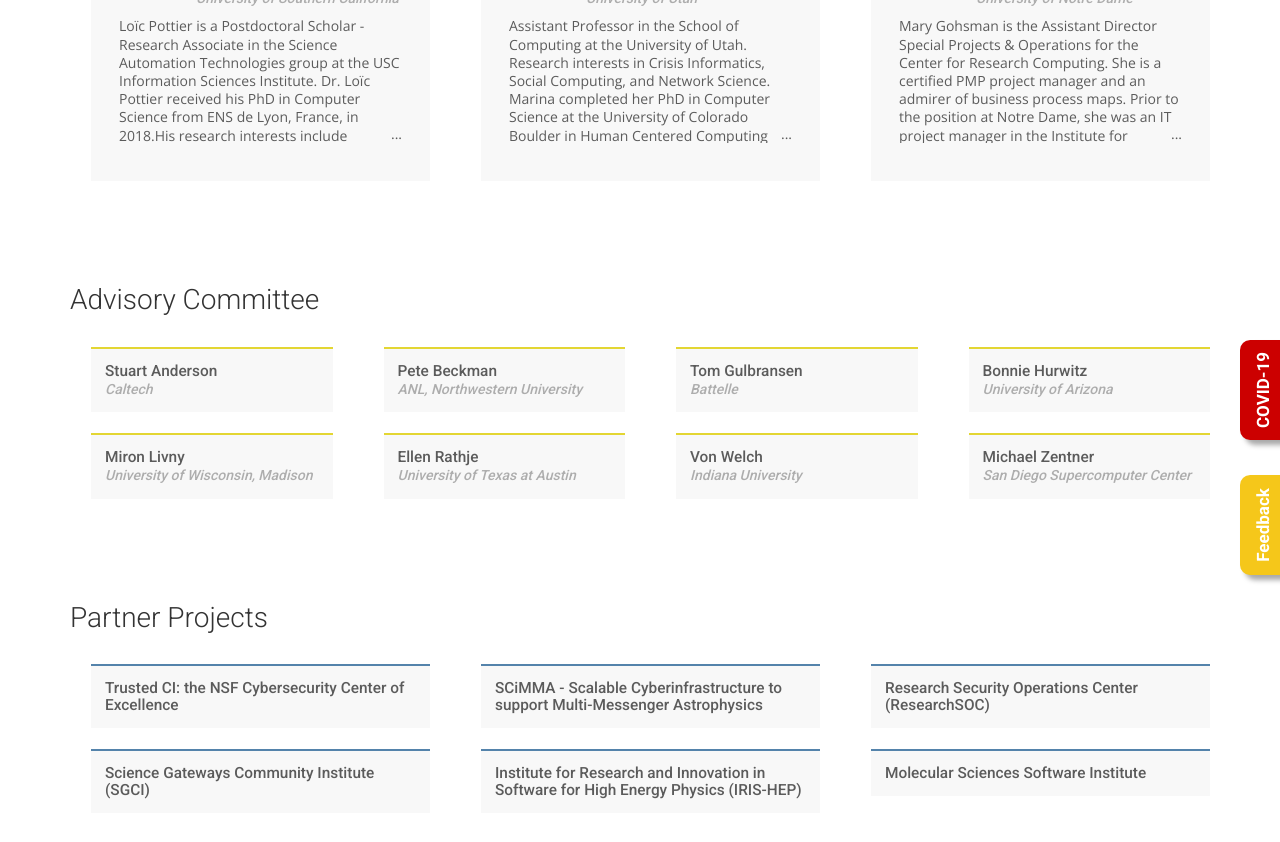
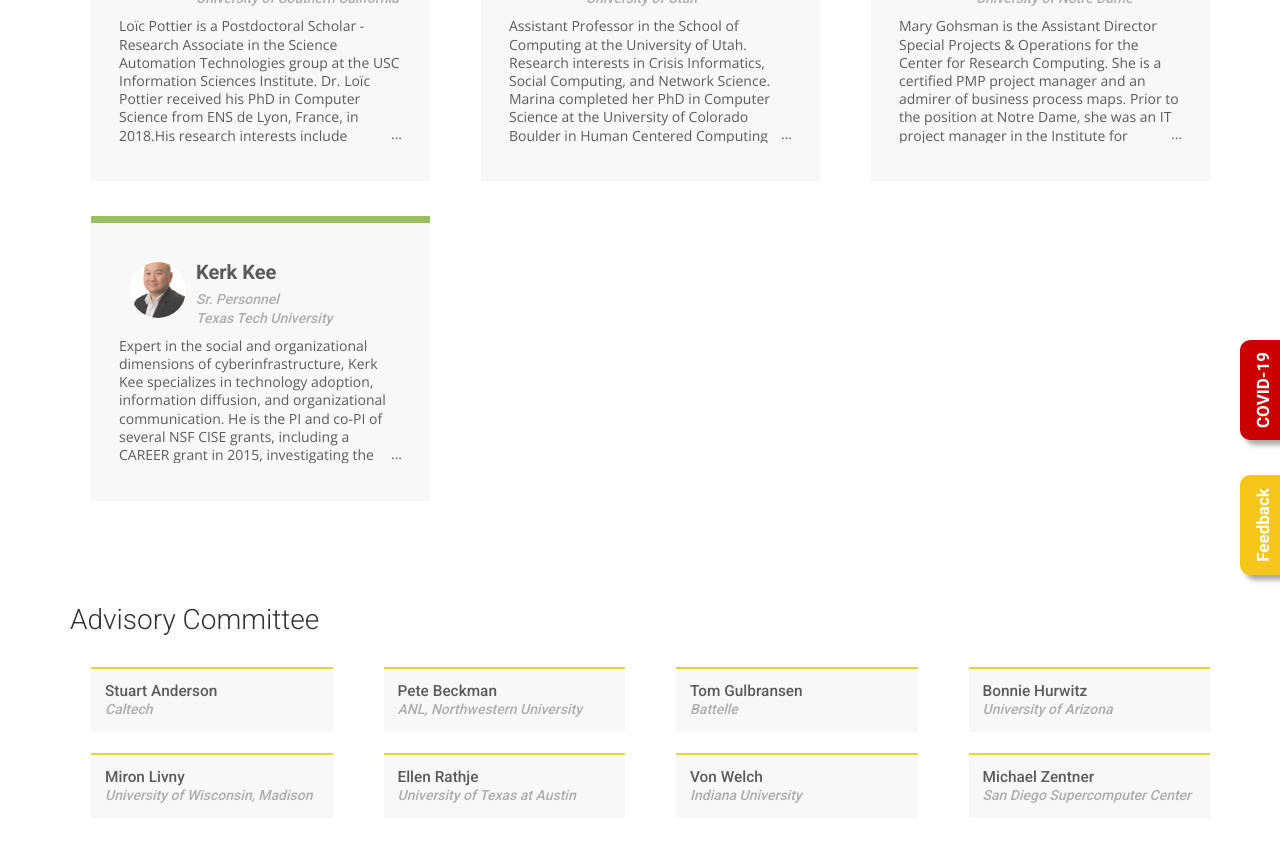
Before and after one commit to cicoe/cicoe.github.io, a Jekyll site: the page built from people.html, in a window 1280 px wide and 900 px high, scrolled down 3110 px. Shown: the top 842 px of the window. Built offline with Jekyll 4.4.1, drawn with Linux system fonts in a browser that asks for light colours; nearby versions of some CDN libraries; some web fonts are replaced.

Commit message:
Added Kerk

```diff
--- a/_data/participants.yml
+++ b/_data/participants.yml
@@ -144,3 +144,10 @@
   role: "Sr. Personnel"
   institution: "University of Notre Dame"
   description: "Mary Gohsman is the Assistant Director Special Projects & Operations for the Center for Research Computing. She is a certified PMP project manager and an admirer of business process maps. Prior to the position at Notre Dame, she was an IT project manager in the Institute for Informatics at the Washington University School of Medicine in St. Louis."
+
+- name: "Kerk Kee"
+  photo: "KeeK_WEB (CoMC).jpg"
+  website: "http://www.ekerk.com/"
+  role: "Sr. Personnel"
+  institution: "Texas Tech University"
+  description: "Expert in the social and organizational dimensions of cyberinfrastructure, Kerk Kee specializes in technology adoption, information diffusion, and organizational communication. He is the PI and co-PI of several NSF CISE grants, including a CAREER grant in 2015, investigating the organizational capacity necessary for cyberinfrastructure adoption. Kerk is an Associate Professor of Media and Communication at Texas Tech University."
```
